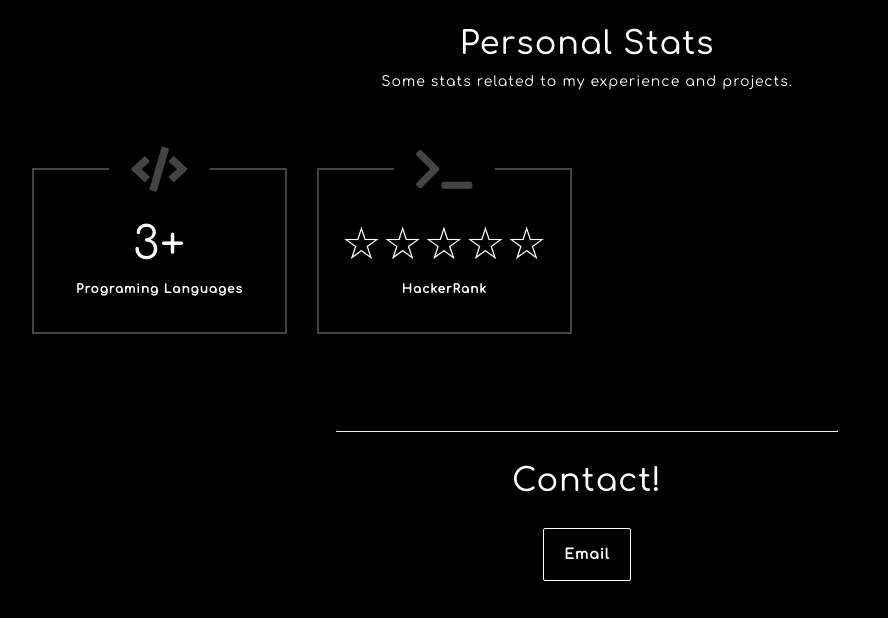
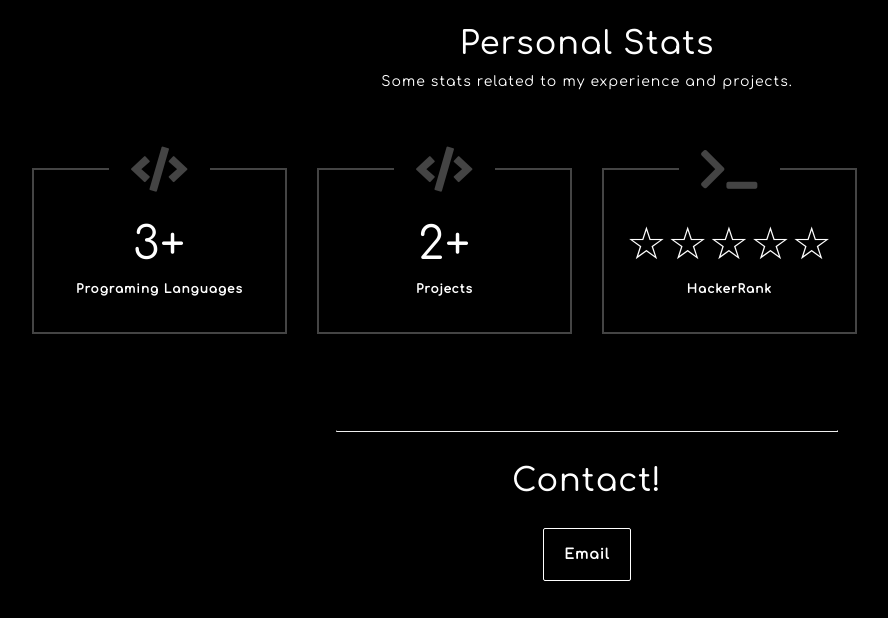
Before and after one commit to sumitt1080/sumitt1080.github.io, a plain HTML site: page index.html in a window 1280 px wide. Shown: the part 2251-2869 px from the top of the page, without its empty margins (53-941 px from the left). Drawn offline with Linux system fonts and the light colour scheme; a script that the page names is missing.

Commit message:
Added project Tab

```diff
--- a/index.html
+++ b/index.html
@@ -192,6 +192,19 @@
                         </div>
                     </div>
                 </div>
+		<div class="col-md-3 col-sm-6">
+                    <div class="squareItem">
+                        <div class="squareInnerContainer">
+                            <div class="squareIcon">
+                                <i class="fas fa-code"></i>
+                            </div>
+                            <div class="squareContent">
+                                <h2> <span class="counter">2</span><span>+</span></h2>
+                                <h3>Projects</h3>
+                            </div>
+                        </div>
+                    </div>
+                </div>
                 <div class="col-md-3 col-sm-6">
                     <div class="squareItem">
                         <div class="squareInnerContainer">
```
